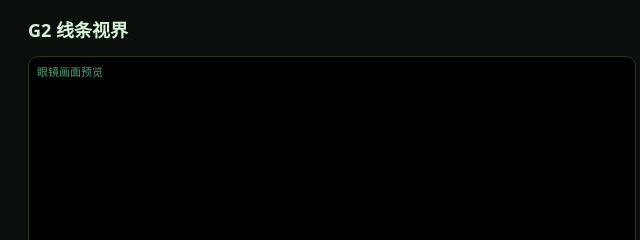
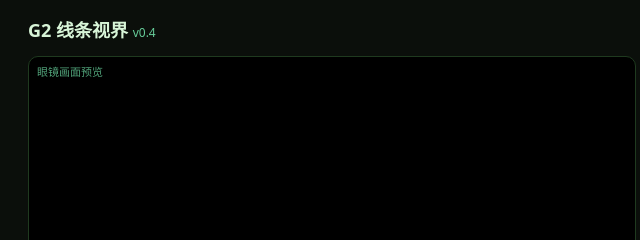
Before and after one commit to b121782321520520-eng/g2-lineview, a website built with Vite: page index.html in a window 1280 px wide. Shown: the top 240 px of the page, 308-948 px from the left. Built offline with nearby package versions, Linux system fonts and the light colour scheme; what @evenrealities/even_hub_sdk would draw is missing.

Commit message:
标题显示版本号 v0.4
Co-Authored-By: Claude Opus 5.5 <noreply@anthropic.com>
Claude-Session: https://claude.ai/code/session_01GfPQPVgFBuk7B8XqxYLara

```diff
--- a/index.html
+++ b/index.html
@@ -29,7 +29,7 @@
   </head>
   <body>
     <main>
-      <h1>G2 线条视界</h1>
+      <h1>G2 线条视界 <small style="font-size:12px;color:#6c9;font-weight:400">v0.4</small></h1>
       <div class="screen">
         <canvas id="preview" width="576" height="288"></canvas>
         <span class="tag">眼镜画面预览</span>
```
